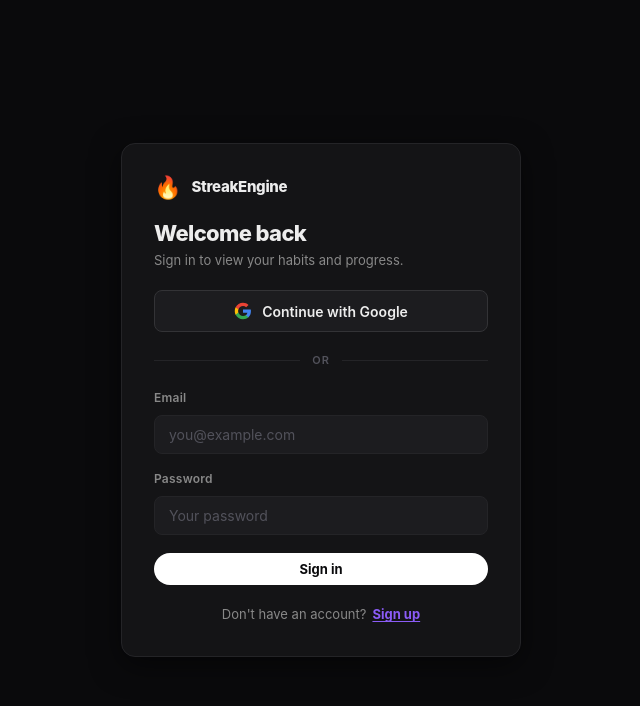
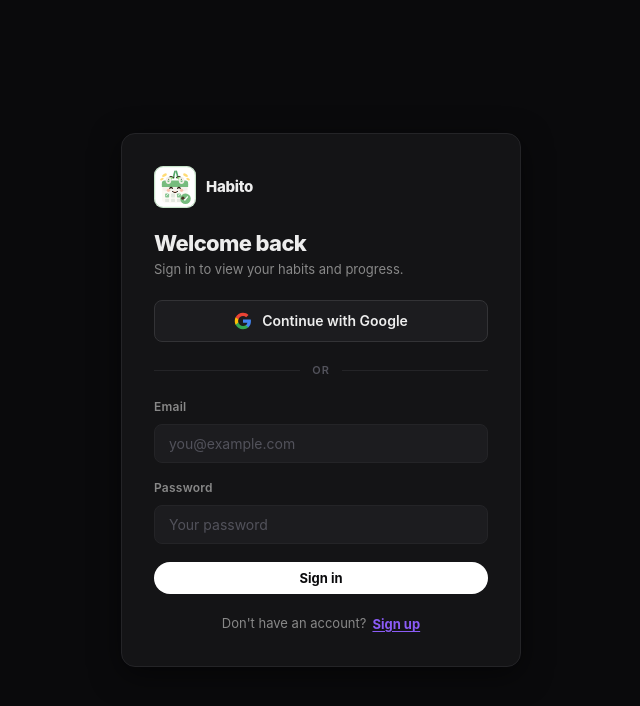
Before and after one commit to chirraaggggg/minimal-habit-tracker, a React (Vite) app in the folder frontend/: page / in a window 1280 px wide. Shown: the top 706 px of the page, without its empty margins (319-959 px from the left). Built offline with nearby package versions, Linux system fonts and the light colour scheme; no server answers.

Commit message:
adding a logo

```diff
--- a/frontend/src/App.css
+++ b/frontend/src/App.css
@@ -244,6 +244,19 @@
   align-items: center;
   gap: var(--space-3);
   flex-shrink: 0;
+}
+
+.top-brand {
+  display: flex;
+  align-items: center;
+  gap: 8px;
+}
+
+.top-brand-name {
+  font-size: 20px;
+  font-weight: 800;
+  color: var(--text);
+  letter-spacing: -0.02em;
 }
 
 .top-bar-center {
--- a/frontend/src/components/AuthScreen.jsx
+++ b/frontend/src/components/AuthScreen.jsx
@@ -1,5 +1,6 @@
 import { useState } from 'react';
 import { supabase } from '../supabase';
+import { CalendarLogo } from './Illustrations';
 
 // ---------------------------------------------------------------------------
 // Google Logo Icon
@@ -177,8 +178,8 @@
       <div className="auth-card animate-fade">
         {/* Brand */}
         <div className="auth-brand">
-          <div className="auth-logo-frame" aria-hidden="true">🔥</div>
-          <span className="auth-brand-name">StreakEngine</span>
+          <CalendarLogo size={42} />
+          <span className="auth-brand-name">Habito</span>
         </div>
 
         {/* Heading */}
--- a/frontend/src/components/Header.jsx
+++ b/frontend/src/components/Header.jsx
@@ -1,5 +1,5 @@
 import { useState } from 'react';
-import { IconPlus, IconSun, IconMoon } from './Illustrations';
+import { IconPlus, IconSun, IconMoon, CalendarLogo } from './Illustrations';
 
 export default function Header({
   activeTab = 'calendar',
@@ -17,7 +17,12 @@
   return (
     <header className="top-navigation-bar">
       <div className="top-bar-container">
-        <div className="top-bar-left" />
+        <div className="top-bar-left">
+          <div className="top-brand">
+            <CalendarLogo size={40} />
+            <span className="top-brand-name">Habito</span>
+          </div>
+        </div>
 
         {/* Center: Pill-Shaped Tab Group (Calendar / Statistics / Manage) */}
         <div className="top-bar-center">
--- a/frontend/src/components/Illustrations.jsx
+++ b/frontend/src/components/Illustrations.jsx
@@ -6,17 +6,88 @@
 /* ─────────────────────────────────────────────────────────────────────────────
    BRAND — Pixel Tree Logo (sidebar / top header)
 ───────────────────────────────────────────────────────────────────────────── */
-export function BunnyLogo({ size = 38 }) {
+export function CalendarLogo({ size = 38 }) {
   return (
-    <svg width={size} height={size} viewBox="0 0 32 32" fill="none" xmlns="http://www.w3.org/2000/svg" aria-hidden="true">
-      <rect width="32" height="32" rx="8" fill="var(--accent-soft)" />
-      {/* Pixel Pine Tree */}
-      <rect x="14" y="22" width="4" height="6" fill="#4A3425" />
-      <polygon points="16,4 7,14 25,14" fill="var(--accent-done)" />
-      <polygon points="16,9 9,18 23,18" fill="#3B6547" />
-      <polygon points="16,13 11,22 21,22" fill="#2D5037" />
-      {/* Coral star/flower */}
-      <rect x="15" y="2" width="2" height="2" fill="var(--accent)" />
+    <svg width={size} height={size} viewBox="0 0 64 64" fill="none" xmlns="http://www.w3.org/2000/svg" aria-hidden="true">
+      {/* Shadow for depth - stronger for visibility */}
+      <defs>
+        <filter id="logoShadow" x="-20%" y="-20%" width="150%" height="150%">
+          <feDropShadow dx="0" dy="3" stdDeviation="4" flood-color="rgba(0,0,0,0.25)" />
+        </filter>
+      </defs>
+      {/* Background with stronger shadow */}
+      <rect width="64" height="64" rx="14" fill="#FFFFFF" filter="url(#logoShadow)" />
+      {/* Accent border for visibility */}
+      <rect x="1" y="1" width="62" height="62" rx="13" fill="none" stroke="#76bc7e" strokeWidth="1.5" opacity="0.5" />
+
+      {/* Plant sprout - stem */}
+      <path d="M32 8 C32 8 30 14 30 18" stroke="#54a86b" strokeWidth="2.5" strokeLinecap="round" />
+      <path d="M34 8 C34 8 36 14 36 18" stroke="#54a86b" strokeWidth="2.5" strokeLinecap="round" />
+
+      {/* Left leaf */}
+      <path d="M30 18 C26 14 22 16 22 20 C22 24 26 22 30 18Z" fill="#9be089" />
+      <path d="M30 18 C26 14 22 16 22 20" stroke="#2b1a13" strokeWidth="1.5" strokeLinecap="round" strokeLinejoin="round" fill="none" />
+
+      {/* Right leaf */}
+      <path d="M34 18 C38 14 42 16 42 20 C42 24 38 22 34 18Z" fill="#9be089" />
+      <path d="M34 18 C38 14 42 16 42 20" stroke="#2b1a13" strokeWidth="1.5" strokeLinecap="round" strokeLinejoin="round" fill="none" />
+
+      {/* Action lines / sparkles - upper left */}
+      <ellipse cx="16" cy="14" rx="4" ry="2" fill="#ffdb75" transform="rotate(-30 16 14)" />
+      <ellipse cx="12" cy="20" rx="3" ry="1.5" fill="#ffdb75" transform="rotate(-30 12 20)" />
+
+      {/* Action lines / sparkles - upper right */}
+      <ellipse cx="48" cy="14" rx="4" ry="2" fill="#ffdb75" transform="rotate(30 48 14)" />
+      <ellipse cx="52" cy="20" rx="3" ry="1.5" fill="#ffdb75" transform="rotate(30 52 20)" />
+
+      {/* Calendar body - cleaner look */}
+      <rect x="12" y="22" width="40" height="34" rx="6" fill="#fcfaf5" />
+      {/* Subtle inner shadow for calendar */}
+      <rect x="13" y="23" width="38" height="15" rx="4" fill="rgba(0,0,0,0.03)" />
+
+      {/* Calendar top bar */}
+      <rect x="12" y="22" width="40" height="10" rx="4" fill="#76bc7e" />
+      <rect x="12" y="28" width="40" height="4" fill="#76bc7e" />
+
+      {/* Binder rings */}
+      <ellipse cx="22" cy="22" rx="3" ry="4" fill="none" stroke="#f2efe9" strokeWidth="2.5" />
+      <ellipse cx="42" cy="22" rx="3" ry="4" fill="none" stroke="#f2efe9" strokeWidth="2.5" />
+
+      {/* Face - happy eyes */}
+      <path d="M24 34 Q26 31 28 34" stroke="#2b1a13" strokeWidth="2" strokeLinecap="round" fill="none" />
+      <path d="M36 34 Q38 31 40 34" stroke="#2b1a13" strokeWidth="2" strokeLinecap="round" fill="none" />
+
+      {/* Blush */}
+      <circle cx="22" cy="37" r="2.5" fill="#f9a081" opacity="0.6" />
+      <circle cx="42" cy="37" r="2.5" fill="#f9a081" opacity="0.6" />
+
+      {/* Smile */}
+      <path d="M28 39 Q32 43 36 39" stroke="#2b1a13" strokeWidth="1.5" strokeLinecap="round" fill="none" />
+      <path d="M30 39 Q32 41 34 39" fill="#f9a081" />
+
+      {/* Calendar grid - row 1 */}
+      <rect x="17" y="42" width="6" height="6" rx="1" fill="#85c490" />
+      <path d="M19 45 L20 44 L22 42" stroke="white" strokeWidth="1.2" strokeLinecap="round" strokeLinejoin="round" />
+
+      <rect x="26" y="42" width="6" height="6" rx="1" fill="#e2e8df" />
+
+      <rect x="35" y="42" width="6" height="6" rx="1" fill="#85c490" />
+      <path d="M37 45 L38 44 L40 42" stroke="white" strokeWidth="1.2" strokeLinecap="round" strokeLinejoin="round" />
+
+      <rect x="44" y="42" width="6" height="6" rx="1" fill="#e2e8df" />
+
+      {/* Calendar grid - row 2 */}
+      <rect x="17" y="50" width="6" height="5" rx="1" fill="#e2e8df" />
+      <rect x="26" y="50" width="6" height="5" rx="1" fill="#e2e8df" />
+      <rect x="35" y="50" width="6" height="5" rx="1" fill="#e2e8df" />
+      <rect x="44" y="50" width="6" height="5" rx="1" fill="#e2e8df" />
+
+      {/* Badge/checkmark circle */}
+      <circle cx="48" cy="50" r="8" fill="#76bc7e" />
+      <path d="M45 50 L47 52 L51 47" stroke="white" strokeWidth="2" strokeLinecap="round" strokeLinejoin="round" />
+
+      {/* Small hand holding badge */}
+      <circle cx="44" cy="49" r="2.5" fill="#4A3425" />
     </svg>
   );
 }
--- a/frontend/src/components/Navbar.jsx
+++ b/frontend/src/components/Navbar.jsx
@@ -1,13 +1,13 @@
-import { BunnyLogo, IconPlus } from './Illustrations';
+import { CalendarLogo, IconPlus } from './Illustrations';
 
 export default function Navbar({ onOpenAddModal, onSignOut }) {
   return (
     <nav className="navbar-container">
       <div className="navbar-brand">
         <div className="navbar-logo-frame">
-          <BunnyLogo size={28} />
+          <CalendarLogo size={28} />
         </div>
-        <span className="navbar-title">Cozy Sanctuary</span>
+        <span className="navbar-title">Habito</span>
       </div>
 
       <div className="navbar-actions">
```
Also changed, not shown: frontend/src/components/Sidebar.jsx (+3 -4 lines).
